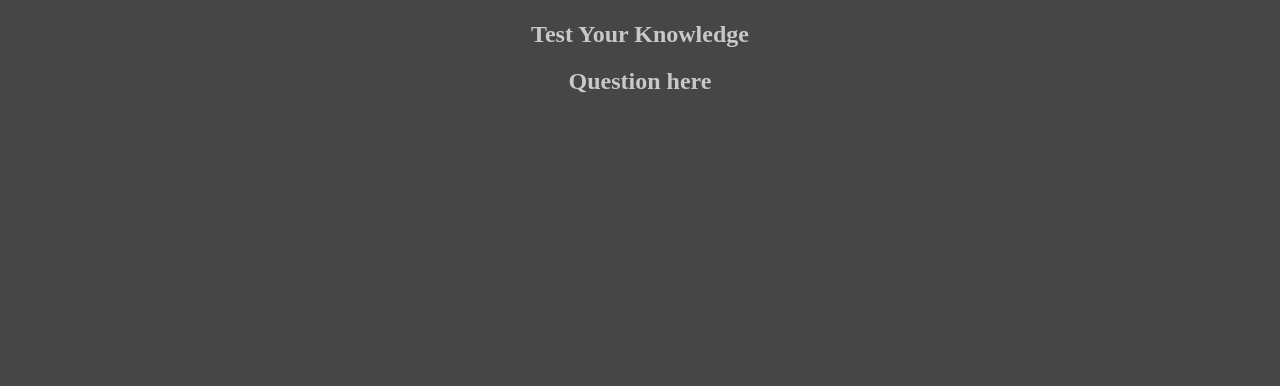
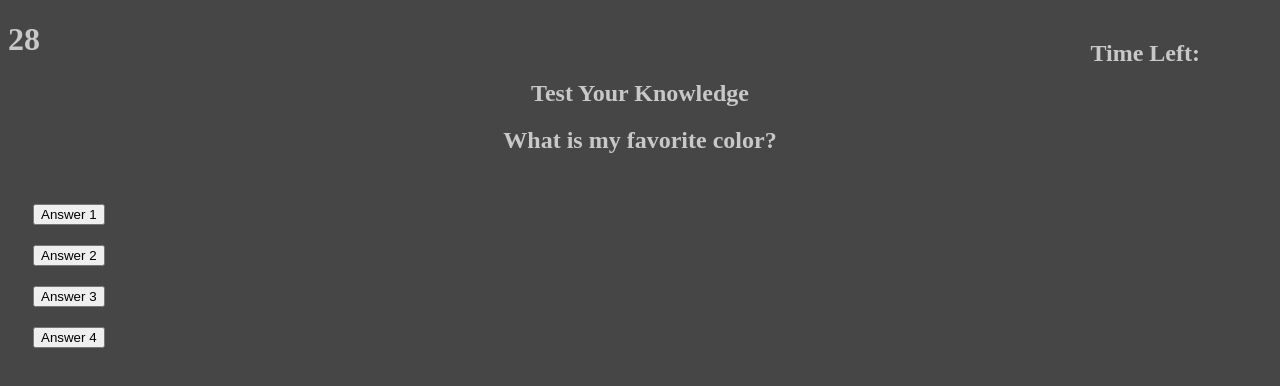
Before and after one commit to jmuncrief/homework-code_quiz, a plain HTML site: page index.html in a window 1280 px wide. Both pictures are taken after a click on the button "Start". Drawn offline with Linux system fonts and the light colour scheme.

Commit message:
Repaired error. Added timer to page.

```diff
--- a/index.html
+++ b/index.html
@@ -15,7 +15,9 @@
             <div id="title">
                 <h1>Test Your Knowledge</h1>
             </div>
-            <h1 id="timer"></h1>
+            <div class="timer-container" style="display: none">
+                <h1>Time Left: <span id="time"></span></h1>
+            </div>
         </div>
         <div class="questionCont">
             <h2 id="questionTxt">Question here</h2>
--- a/script.js
+++ b/script.js
@@ -8,6 +8,7 @@ const ansButtons = [
     document.getElementById("ans3"),
     document.getElementById("ans4"),
 ];
+const timerCont = document.querySelector(".timer-container");
 const timer = document.getElementById("time");
 let score = "";
 
@@ -16,7 +17,7 @@ let secondsLeft = 30;
 function setTime() {
     let timerInterval = setInterval(function () {
         secondsLeft--;
-        timer.textContent = secondsLeft + " seconds remaining.";
+        timer.textContent = secondsLeft;
         console.log(secondsLeft);
 
         if (secondsLeft === 0) {
@@ -31,6 +32,10 @@ function timesUp() {
     title.textContent = "Game Over";
     timer.style.display = "none";
     questionTxt.textContent = "You ran out of time. No points for you!"
+    ansButtons.forEach(element => {
+        element.style.display = "none";
+    });
+    clearInterval(timer);
 }
 
 // Select button at random
@@ -54,8 +59,10 @@ function writeQuestion(q, f, t) {
 function game() {
 
     start.style.display = "none";
-    ansButtons.style.display = "block";
-
+    timerCont.style.display = "block";
+    ansButtons.forEach(element => {
+        element.style.display = "block";
+    });
     setTime();
 
     questions.forEach(obj => {
--- a/style.css
+++ b/style.css
@@ -25,3 +25,9 @@ body {
     display: grid;
     grid-template-columns: 1fr, 1fr, 1fr, 1fr;
 }
+
+.timer-container {
+    position: fixed;
+    top: 20px;
+    right: 80px;
+}
```
